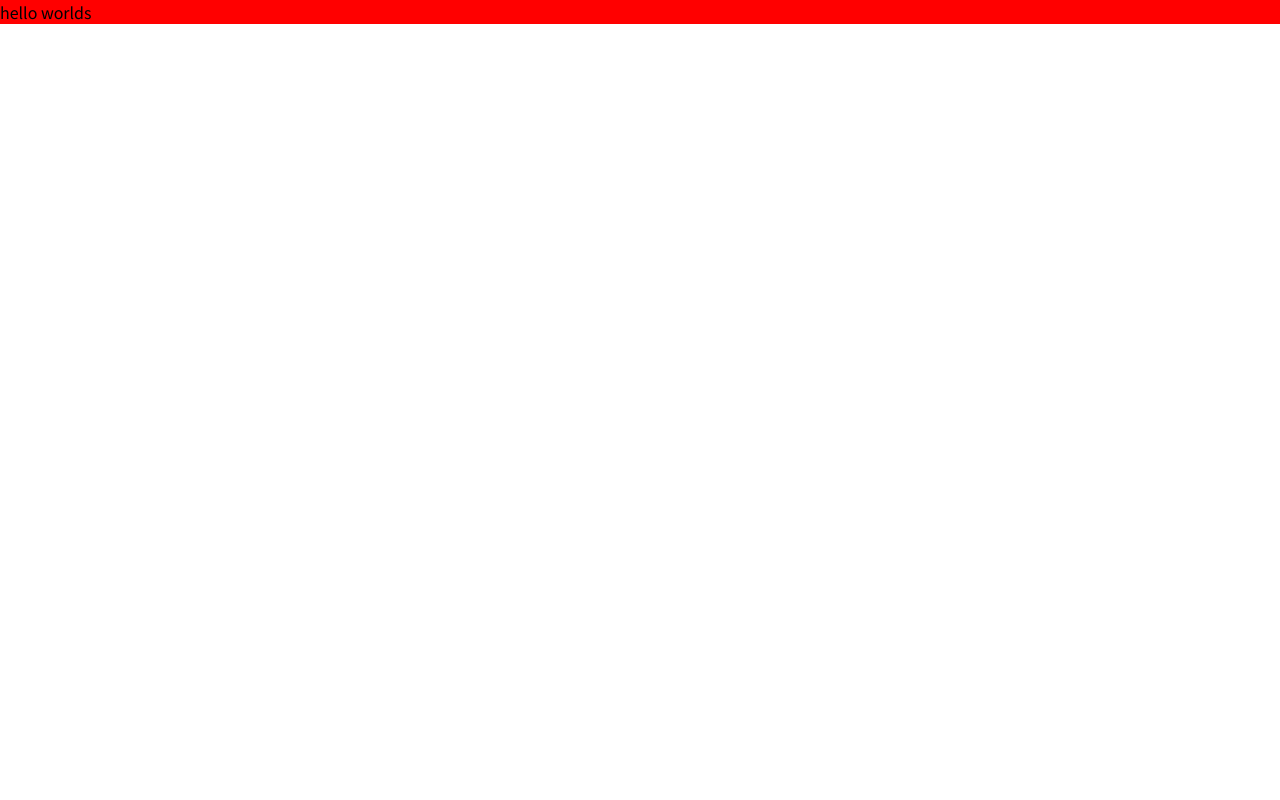
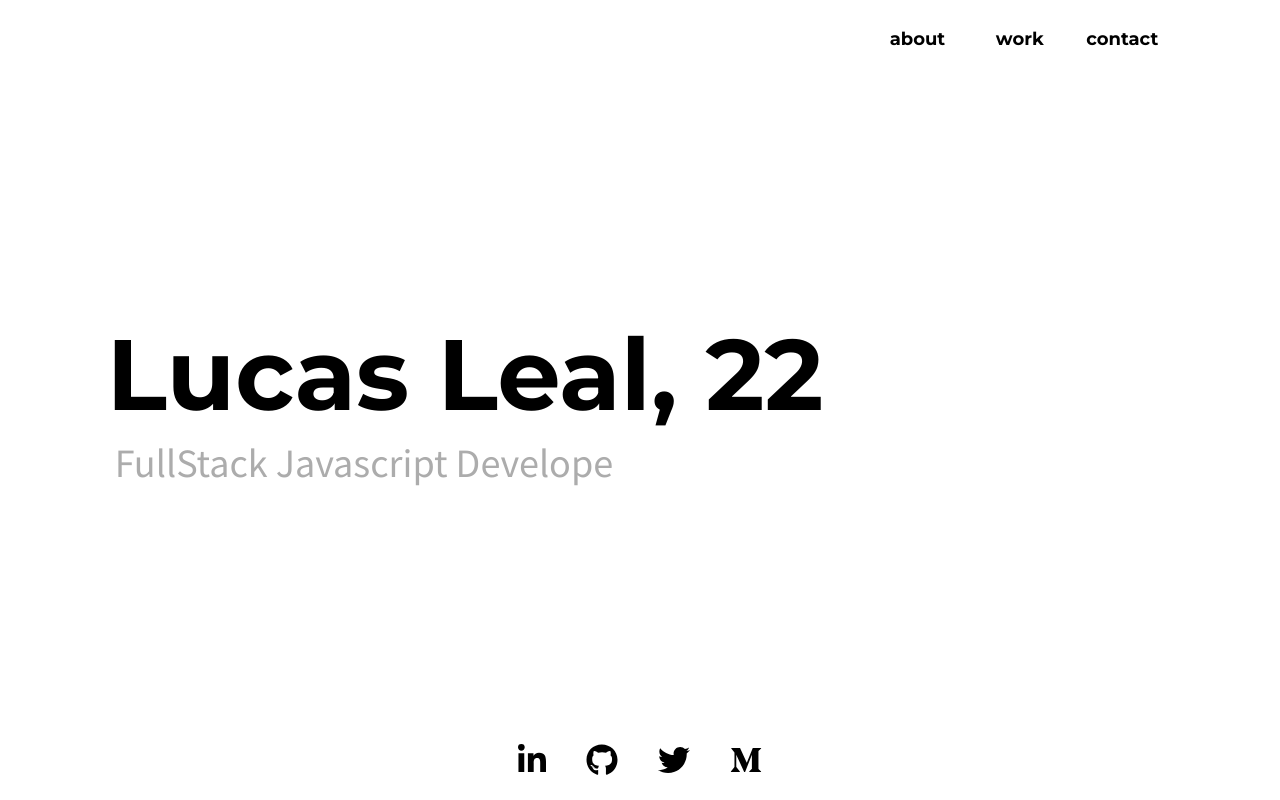
Before and after one commit to lucasvleal/portfolio, a Next.js app: page / in a window 1280 px wide. Built offline with nearby package versions, Linux system fonts and the light colour scheme.

Commit message:
Greeting section done

```diff
--- a/babel.config.js
+++ b/babel.config.js
@@ -1,4 +1,7 @@
 module.exports = {
     presets: ["next/babel"],
-    plugins: [["styled-components", { "ssr": true }]]
+    plugins: [
+        ["styled-components", { "ssr": true }],
+        "inline-react-svg",
+    ],
 }
--- a/package.json
+++ b/package.json
@@ -8,6 +8,10 @@
     "start": "next start"
   },
   "dependencies": {
+    "@fortawesome/fontawesome-svg-core": "^1.2.34",
+    "@fortawesome/free-brands-svg-icons": "^5.15.2",
+    "@fortawesome/free-solid-svg-icons": "^5.15.2",
+    "@fortawesome/react-fontawesome": "^0.1.14",
     "next": "10.0.8",
     "react": "17.0.1",
     "react-dom": "17.0.1",
@@ -17,6 +21,7 @@
     "@types/node": "^14.14.34",
     "@types/react": "^17.0.3",
     "@types/styled-components": "^5.1.8",
+    "babel-plugin-inline-react-svg": "^2.0.1",
     "babel-plugin-styled-components": "^1.12.0",
     "typescript": "^4.2.3"
   }
--- /dev/null
+++ b/src/components/Texts/index.tsx
@@ -0,0 +1,28 @@
+import React, { ReactNode } from 'react';
+
+import { Regular, Vidaloka, Montserrat, } from './styles';
+
+interface Props {
+    size?: number;
+    weight?: number | string;
+    color?: string;
+    children: ReactNode;
+}
+
+export function RegularText({ children, size, weight, color }: Props) {
+  return (
+    <Regular customSize={size} customWeight={weight} customColor={color}>{children}</Regular>
+  )
+}
+
+export function VidalokaText({ children, size, weight, color }: Props) {
+    return (
+      <Vidaloka customSize={size} customWeight={weight} customColor={color}>{children}</Vidaloka>
+    )
+}
+
+export function MontserratText({ children, size, weight, color }: Props) {
+    return (
+      <Montserrat customSize={size} customWeight={weight} customColor={color}>{children}</Montserrat>
+    )
+}
--- /dev/null
+++ b/src/components/Texts/styles.ts
@@ -0,0 +1,43 @@
+import styled from 'styled-components';
+
+interface TextProps {
+    customSize?: number;
+    customWeight?: number | string;
+    customColor?: string;
+}
+
+export const Regular = styled.span<TextProps>`
+    font-family: ${({ theme }) => theme.font.principal};
+
+    font-size: ${(props) => props.customSize + 'px'};
+    font-weight: ${(props) => props.customWeight};
+    color: ${(props) => props.customColor};
+
+    @media (max-width: 768px) {
+        font-size: ${(props) => (props.customSize * 0.7) + 'px'};
+    }
+`;
+
+export const Vidaloka = styled.span<TextProps>`
+    font-family: ${({ theme }) => theme.font.title};
+
+    font-size: ${(props) => props.customSize + 'px'};
+    font-weight: ${(props) => props.customWeight};
+    color: ${(props) => props.customColor};
+
+    @media (max-width: 768px) {
+        font-size: ${(props) => (props.customSize * 0.7) + 'px'};
+    }
+`;
+
+export const Montserrat = styled.span<TextProps>`
+    font-family: ${({ theme }) => theme.font.secundary};
+
+    font-size: ${(props) => props.customSize + 'px'};
+    font-weight: ${(props) => props.customWeight};
+    color: ${(props) => props.customColor};
+
+    @media (max-width: 768px) {
+        font-size: ${(props) => (props.customSize * 0.7) + 'px'};
+    }
+`;
--- /dev/null
+++ b/src/components/Typer/index.tsx
@@ -0,0 +1,50 @@
+import React, { useEffect, useState } from 'react';
+
+import { Container, Texts } from './styles';
+
+interface Props {
+    heading?: string;
+    texts: string[];
+    color?: string;
+    size?: number;
+}
+
+export default function RegularText({ heading, texts, color, size }: Props) {
+    const [text, setText] = useState('');
+    const [isDeleting, setIsDeleting] = useState(false);
+    const [loopNum, setLoopNum] = useState(0);
+    const [typingSpeed, setTypingSpeed] = useState(150);
+
+    useEffect(() => {
+        const timer = setTimeout(() => {
+            handleType();
+        }, typingSpeed);
+
+        return () => clearTimeout(timer);
+    });
+
+    const handleType = () => {
+        const i = loopNum % texts.length;
+        const fullText = texts[i];
+
+        setText(isDeleting ? fullText.substring(0, text.length - 1) : fullText.substring(0, text.length + 1));
+        setTypingSpeed(isDeleting ? 30 : 150);
+
+        if (!isDeleting && text === fullText) {
+          setTimeout(() => setIsDeleting(true), 500);
+        } else if (isDeleting && text === '') {
+            setIsDeleting(false);
+            setLoopNum(loopNum + 1);
+        }
+    }
+
+    return (
+        <Container>
+            <Texts customColor={color} customSize={size}>
+                {heading}&nbsp;
+                <span>{text}</span>
+                <span id="cursor"/>
+            </Texts>
+        </Container>
+    )
+}
--- /dev/null
+++ b/src/components/Typer/styles.ts
@@ -0,0 +1,26 @@
+import styled from 'styled-components';
+
+interface TextsProps {
+    customSize?: number;
+    customColor?: string;
+}
+
+export const Container = styled.div`
+    #cursor {
+        border-left: .05em solid #ACACAC;
+        animation: blink .7s steps(1) infinite;
+    }
+
+    @keyframes blink {
+        50% {
+            border-color: transparent;
+        }
+    }
+`;
+
+export const Texts = styled.span<TextsProps>`
+    font-family: ${({ theme }) => theme.font.principal};
+    font-size: ${(props) => props.customSize ?  props.customSize + 'px' : '36px'};
+
+    color: ${(props) => props.customColor  ? props.customColor : '#ACACAC'};
+`;
--- a/src/pages/_app.tsx
+++ b/src/pages/_app.tsx
@@ -1,11 +1,22 @@
 import React from 'react';
+import { ThemeProvider } from 'styled-components';
+
+import { library } from '@fortawesome/fontawesome-svg-core';
+import { fab } from '@fortawesome/free-brands-svg-icons';
+// import { faCoffee } from '@fortawesome/free-solid-svg-icons'
+
 import GlobalStyle from '../styles/GlobalStyle';
+import theme from '../styles/themes/principal';
+
+library.add(fab);
 
 export default function MyApp({ Component, pageProps }) {
   return (
     <>
-      <Component {...pageProps} />
-      <GlobalStyle />
+      <ThemeProvider theme={theme}>
+        <Component {...pageProps} />
+        <GlobalStyle />
+      </ThemeProvider>
     </>
   )
 }
--- a/src/pages/_document.tsx
+++ b/src/pages/_document.tsx
@@ -34,6 +34,7 @@ class MyDocument extends Document {
         <Head>
           <link rel="preconnect" href="https://fonts.gstatic.com" />
           <link href="https://fonts.googleapis.com/css2?family=Montserrat:wght@400;500;600;700;900&family=Noto+Sans+JP:wght@400;500;700;900&family=Vidaloka&display=swap" rel="stylesheet" />
+          {/* <script src="https://cdnjs.cloudflare.com/ajax/libs/font-awesome/5.11.2/js/all.min.js" crossOrigin="anonymous"></script> */}
         </Head>
         <body>
           <Main />
--- a/src/pages/index.tsx
+++ b/src/pages/index.tsx
@@ -1,9 +1,73 @@
-import { Container } from '../styles/pages/Home';
+import React from 'react';
+
+import {
+  Container,
+  Greeting,
+  Header,
+  ItemNav,
+  NameAndTitle,
+  LinksBar,
+  LinkSocialMedia,
+} from '../styles/pages/Home';
+
+import { MontserratText, VidalokaText, RegularText } from '../components/Texts';
+import Typer from '../components/Typer';
+
+import { FontAwesomeIcon } from '@fortawesome/react-fontawesome'
 
 export default function Home() {
   return (
-   <Container>
-     hello worlds
-   </Container>
+    <Container>
+      <Greeting>
+        <Header>
+          <ItemNav>
+            <MontserratText size={18} weight="bold">
+              about
+            </MontserratText>
+          </ItemNav>
+
+          <ItemNav>
+            <MontserratText size={18} weight="bold">
+              work
+            </MontserratText>
+          </ItemNav>
+
+          <ItemNav>
+            <MontserratText size={18} weight="bold">
+              contact
+            </MontserratText>
+          </ItemNav>
+        </Header>
+
+        <NameAndTitle>
+          <MontserratText size={100} weight="bold">
+            Lucas Leal, 22
+          </MontserratText>
+
+          <Typer
+            texts={["FullStack Javascript Developer.", "FrontEnd lover.", "Mobile enthusiast.","Passionate about sports and technology."]}
+          />
+        </NameAndTitle>
+
+        <LinksBar>
+          <LinkSocialMedia target="_blank" href="https://www.linkedin.com/in/lucas-viani-leal/">
+            <FontAwesomeIcon icon={['fab', 'linkedin-in']} />
+          </LinkSocialMedia>
+
+          <LinkSocialMedia target="_blank" href="https://github.com/lucasvleal">
+            <FontAwesomeIcon icon={['fab', 'github']} />
+          </LinkSocialMedia>
+
+          <LinkSocialMedia target="_blank" href="https://twitter.com/luquinha_txt">
+            <FontAwesomeIcon icon={['fab', 'twitter']} />
+          </LinkSocialMedia>
+
+          <LinkSocialMedia target="_blank" href="https://medium.com/@lucasleal.dev">
+            <FontAwesomeIcon icon={['fab', 'medium-m']} />
+          </LinkSocialMedia>
+
+        </LinksBar>
+      </Greeting>
+    </Container>
   )
 }
--- /dev/null
+++ b/src/styles/GeneralComponents.ts
@@ -0,0 +1,10 @@
+import styled from 'styled-components';
+
+export const FlexContainer = styled.div`
+    display: flex;
+`;
+
+export const FlexContainerColumn = styled.div`
+    display: flex;
+    flex-direction: column;
+`;
--- a/src/styles/pages/Home.ts
+++ b/src/styles/pages/Home.ts
@@ -1,5 +1,100 @@
 import styled from 'styled-components';
 
-export const Container = styled.div`
-    background: red;
+import { FlexContainer, FlexContainerColumn } from '../GeneralComponents';
+
+export const Container = styled(FlexContainerColumn)`
+    background: ${({ theme }) => theme.color.white};
+    padding: 0 ${({ theme }) => theme.size.padding.horizontalContainer};
 `;
+
+// <GREETING>
+export const Greeting = styled.div`
+    height: 100vh;
+
+    /* background: red; */
+`;
+
+export const Header = styled(FlexContainer)`
+    height: 10vh;
+    align-items: center;
+    justify-content: flex-end;
+
+    @media (max-width: 768px) {
+        justify-content: center;
+    }
+
+    /* background: blue; */
+`;
+
+export const ItemNav = styled.a`
+    display: flex;
+    justify-content: center;
+    align-items: center;
+
+    width: 8vw;
+    text-decoration: none;
+
+    & > span {
+        border-bottom: 2px solid transparent;
+        cursor: pointer;
+    }
+
+    & > span:hover {
+        border-bottom: 2px solid black;
+    }
+
+    @media (max-width: 768px) {
+        width: 30vw;
+    }
+
+    /* background: green; */
+`;
+
+export const NameAndTitle = styled(FlexContainerColumn)`
+    justify-content: center;
+
+    height: 80vh;
+
+    /* background: yellow; */
+`;
+
+export const LinksBar = styled(FlexContainer)`
+    height: 10vh;
+
+    align-items: center;
+    justify-content: center;
+
+
+
+    /* background: tomato; */
+`;
+
+export const LinkSocialMedia = styled.a`
+    text-decoration: none;
+
+    & > svg {
+        cursor: pointer;
+        transition: 0.2s;
+
+        color: black;
+
+        margin: 0 20px;
+        font-size: 32px;
+    }
+
+    & > svg:hover {
+       color: ${({ theme }) => theme.color.mediumGray};
+       transition: 0.2s;
+    }
+
+    @media (max-width: 768px) {
+        & > svg {
+            font-size: 24px;
+        }
+    }
+`;
+
+
+
+
+// </GREETING>
--- /dev/null
+++ b/src/styles/themes/principal.ts
@@ -0,0 +1,27 @@
+const theme = {
+    color: {
+        black: '#000000',
+        white: '#FFFFFF',
+        lightGray: '#CECECE',
+        mediumGray: '#707070',
+        orange: '#E3360B',
+        backgroundColored: '#FAFAFA',
+    },
+    size: {
+        font: {
+            titleSection: '72px',
+            subtitleSection: '36px',
+            normal: '20px',
+        },
+        padding: {
+            horizontalContainer: '8.33vw',
+        },
+    },
+    font: {
+        principal: 'Noto Sans JP',
+        title: 'Vidaloka',
+        secundary: 'Montserrat',
+    }
+}
+
+export default theme;
```
Also changed, not shown: 1 other file (tests, documents, lock files or other folders).
